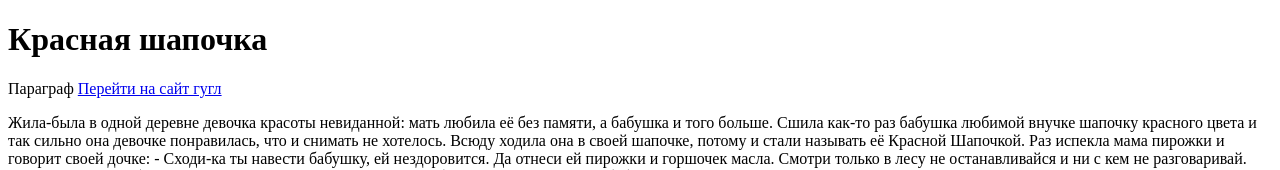
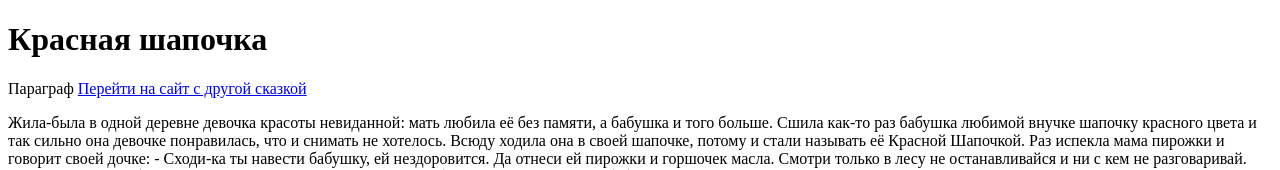
Before and after one commit to ilya2010/ilya2010.github.io, a plain HTML site: page index.html in a window 1280 px wide. Shown: the top 170 px of the page. Drawn offline with Linux system fonts and the light colour scheme.

Commit message:
Update index.html

```diff
--- a/index.html
+++ b/index.html
@@ -8,7 +8,7 @@
 </head>
 <body>
     <h1>Красная шапочка</h1>
-    <p>Параграф <a href="http://ilya.ecopotolki.com">Перейти на сайт гугл</a></p>
+    <p>Параграф <a href="http://ilya.ecopotolki.com">Перейти на сайт с другой сказкой</a></p>
     <p>Жила-была в одной деревне девочка красоты невиданной: мать любила её без памяти, а бабушка и того больше.
 
 Сшила как-то раз бабушка любимой внучке шапочку красного цвета и так сильно она девочке понравилась, что и снимать не хотелось. Всюду ходила она в своей шапочке, потому и стали называть её Красной Шапочкой.
```
